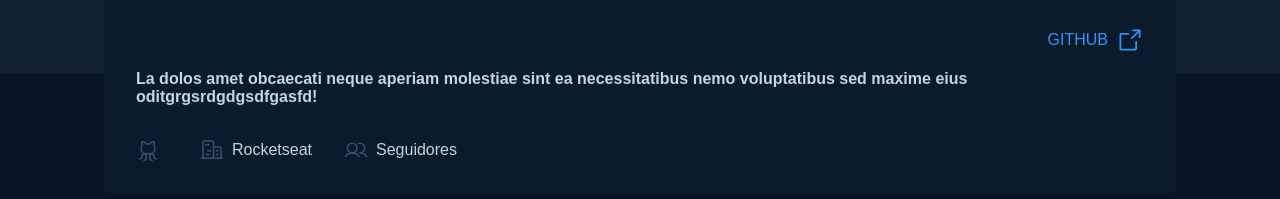
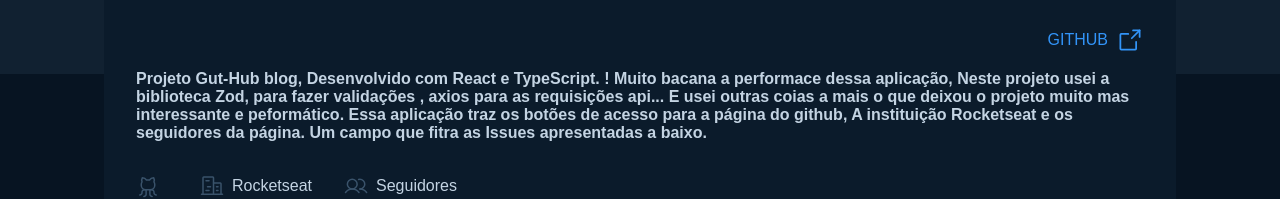
Before and after one commit to NetoResende/git-hub-blog, a React (Vite) app: page / in a window 1280 px wide. Shown: the part 151-350 px from the top of the page. Built offline with nearby package versions, Linux system fonts and the light colour scheme; no server answers.

Commit message:
Subindo atualizações do git hub blog

```diff
--- a/src/pages/home/Home.tsx
+++ b/src/pages/home/Home.tsx
@@ -58,29 +58,31 @@ export function Home() {
           <AsideContent>
             <header>
               <h1>{gitBlog.login}</h1>
-              <a href="https://github.com/NetoResende">
+              <a href="https://github.com/NetoResende" target="_blank">
                 <span>GITHUB</span>
                 <ArrowSquareOut size={28} />
               </a>
             </header>
             <main>
               <h4>
-                La dolos amet obcaecati neque aperiam molestiae sint ea
-                necessitatibus nemo voluptatibus sed maxime eius
-                oditgrgsrdgdgsdfgasfd!
+                Projeto Gut-Hub blog, Desenvolvido com React e TypeScript. !
+                Muito bacana a performace dessa aplicação, Neste projeto usei a biblioteca Zod,
+                 para fazer validações , axios para as requisições api... E usei outras coias a mais o que deixou o projeto muito mas interessante e peformático.
+                 Essa aplicação traz os botões de acesso para a página do github, A instituição Rocketseat e os seguidores da página.
+                 Um campo que fitra as Issues apresentadas a baixo.
               </h4>
             </main>
             <footer>
-              <a href="https://github.com/NetoResende">
+              <a href="https://github.com/NetoResende" target="_blank">
                 <GithubLogo size={24} color="#3a536b" />
                 <span>{gitBlog.login}</span>
               </a>
 
-              <a href="https://app.rocketseat.com.br/">
+              <a href="https://app.rocketseat.com.br/" target="_blank">
                 <Buildings size={24} color="#3a536b" />
                 <span>Rocketseat</span>
               </a>
-              <a href="#">
+              <a href="#" >
                 <Users size={24} color="#3a536b" />
                 <span>{gitBlog.followers} Seguidores </span>
               </a>
--- a/src/pages/home/components/Form/index.tsx
+++ b/src/pages/home/components/Form/index.tsx
@@ -3,7 +3,8 @@ import { FormContent } from "./styled";
 import * as zod from "zod";
 import { zodResolver } from "@hookform/resolvers/zod";
 import { api } from "../../../../lib/axios";
-import { IssuesProps } from "../../../../contexts/IssueContext";
+// import { IssuesProps } from "../../../../contexts/IssueContext";
+import { IssuesProps } from "../../Home";
 
 const newFormValidattedSchema = zod.object({
   task: zod.string(),
```
